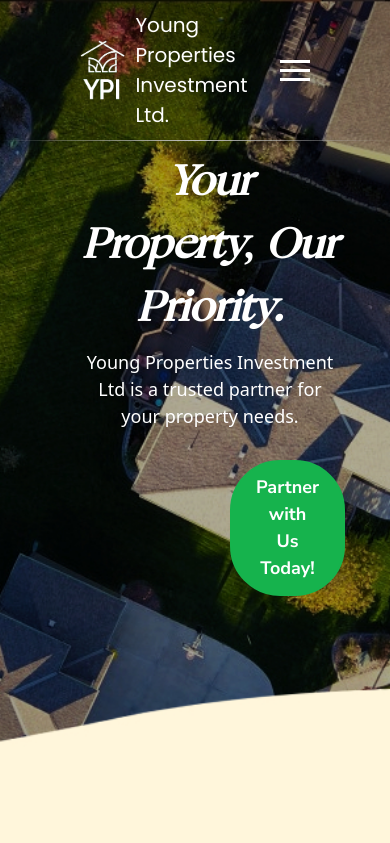
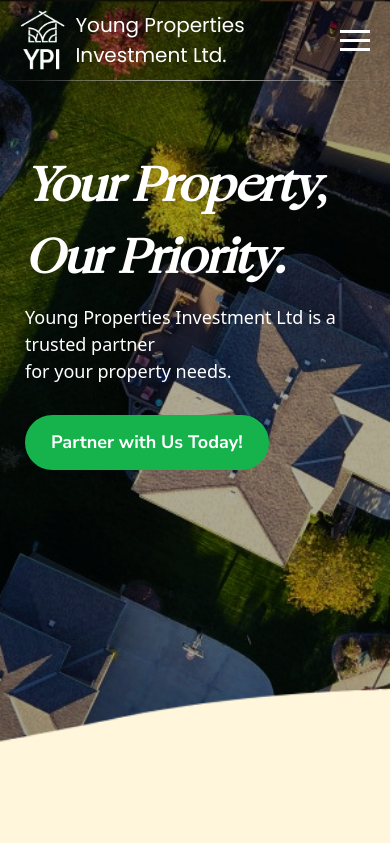
Before and after one commit to freddyoung/render-flask-deployment, a Flask app: page / in a window 390 px wide. Shown: the top 843 px of the page. Run offline with Flask 3, Linux system fonts and the light colour scheme.

Commit message:
mention updated changes

```diff
--- a/static/css/styles.css
+++ b/static/css/styles.css
@@ -128,6 +128,9 @@ header.scrolled .logo-container img {
 
     .second-part {
         display: inline-block;
+    }
+    .navbar-home {
+        padding: 10px 0px;
     }
 }
 
@@ -342,19 +345,17 @@ body.default-page .burger-menu span {
     .hero-content {
         flex-direction: column; /* Stack elements vertically on mobile */
         align-items: center; /* Center content */
-        text-align: center; /* Center text */
-        padding-right: 50px;
+        text-align: left; /* Center text */
+        padding: 0 25px;
         width: 100%;
     }
     .hero-text {
         margin-top: 150px; /* Adjust this value to move tagline higher */
         margin-bottom: 20px; /* Space below tagline for the paragraph */
     }
-    .hero-actions {
-        padding-left: 150px;
-    }
+
     .hero-text h1 {
-        font-size: 42px;
+        font-size: 48px;
 
     }
 }
--- a/templates/base.html
+++ b/templates/base.html
@@ -55,8 +55,8 @@
     <section class="hero-background">
         <div class="hero-content">
             <div class="hero-text">
-                <h1>Your Property, Our Priority.</h1>
-                <p>Young Properties Investment Ltd is a trusted partner for your property needs.</p>
+                <h1>Your Property,<br> Our Priority.</h1>
+                <p>Young Properties Investment Ltd is a trusted partner<br> for your property needs.</p>
                 <div class="hero-actions">
                     <a href="{{ url_for('contact') }}" class="btn-enquiry">Partner with Us Today!</a>
                 </div>
```
